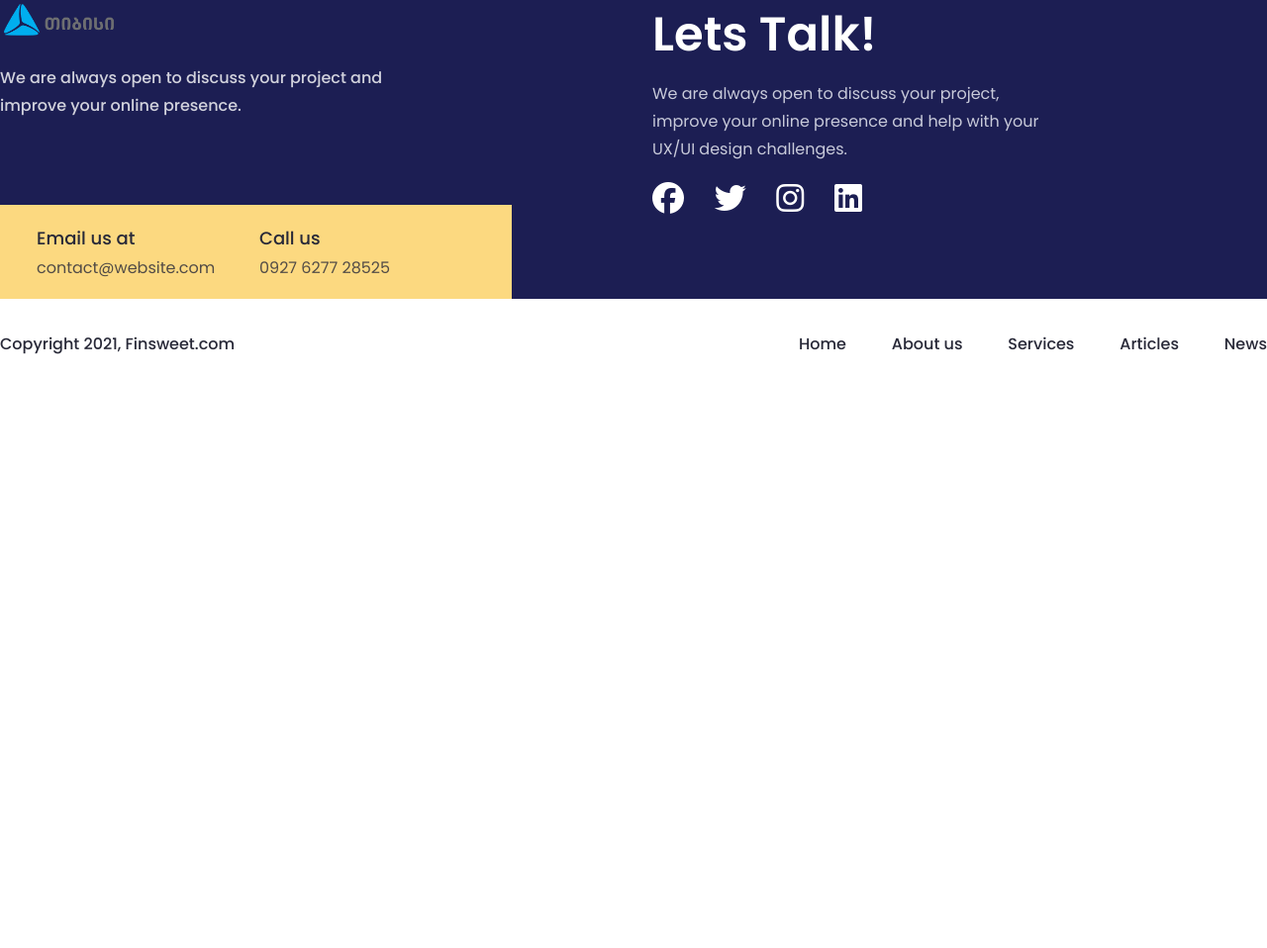
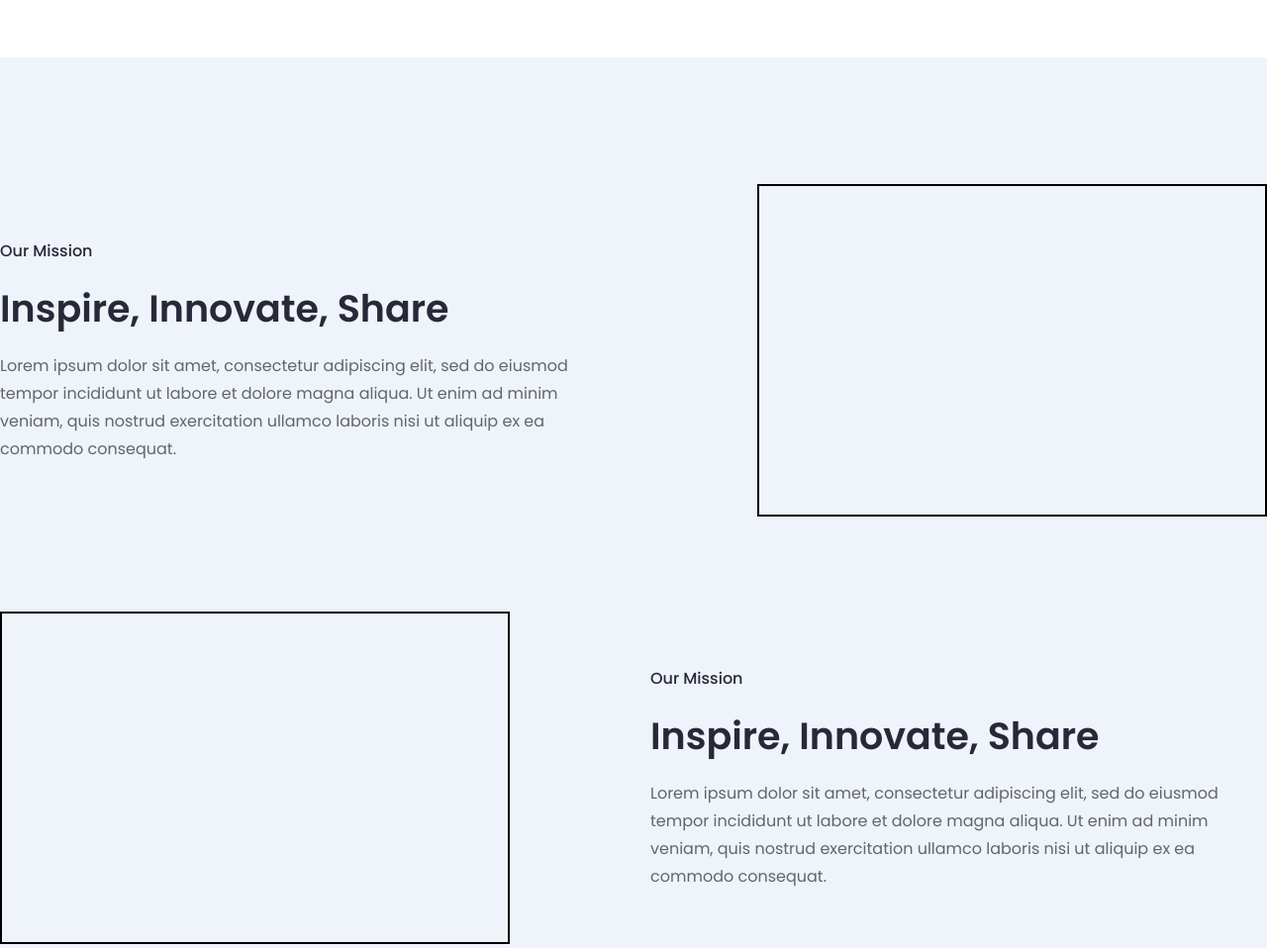
Before and after one commit to DatoTsagurishvili/Final-project-Dato-Tsagurishvili, a plain HTML site: page pages/aboutus.html in a window 1280 px wide. Shown: the part 1007-1965 px from the top of the page at 99% size. Before the commit the page ends 1401 px from the top, so only its background shows below. Drawn offline with Linux system fonts and the light colour scheme.

Commit message:
p2 section2 done
not responsive

```diff
--- a/pages/aboutus.html
+++ b/pages/aboutus.html
@@ -56,6 +56,32 @@
                 </div>
             </div>
         </section>
+        <section class="p2section2">
+            <div class="container">
+                <div class="card">
+                    <div class="text">
+                        <h6>Our Mission </h6>
+                        <h1>Inspire, Innovate, Share</h1>
+                        <p>Lorem ipsum dolor sit amet, consectetur adipiscing elit, sed do eiusmod tempor incididunt ut labore et dolore magna aliqua. Ut enim ad minim veniam, quis nostrud exercitation
+                             ullamco laboris nisi ut aliquip ex ea commodo consequat.</p>
+                    </div>
+                    <div class="image">
+
+                    </div>
+                </div>
+                <div>
+                    <div class="image">
+
+                    </div>
+                    <div class="text">
+                        <h6>Our Mission </h6>
+                        <h1>Inspire, Innovate, Share</h1>
+                        <p>Lorem ipsum dolor sit amet, consectetur adipiscing elit, sed do eiusmod tempor incididunt ut labore et dolore magna aliqua. Ut enim ad minim veniam, quis nostrud exercitation
+                             ullamco laboris nisi ut aliquip ex ea commodo consequat.</p>
+                    </div>
+                </div>
+            </div>
+        </section>
         <footer>
             <div class="container">
                 <div class="footerdiv1">
--- a/scss/_variables.scss
+++ b/scss/_variables.scss
@@ -7,5 +7,6 @@ $white:var(--white, #FFF);
 $hbuttontext:#585858;
 $royalblue:#2405F2;
 $hroyalblue: #1C1E53;
+$p2section2bgcolor: var(--accent, #EEF4FA);
 $font: 'Poppins', sans-serif;
 $font2: 'Manrope', sans-serif;
--- a/scss/styles/_p2section1.scss
+++ b/scss/styles/_p2section1.scss
@@ -1,4 +1,5 @@
 section.p2section1 {
+    margin: 128px 0 128px;
     & > div.container {
         @include container;
         & > div.texts {
--- a/scss/styles/_p2section2.scss
+++ b/scss/styles/_p2section2.scss
@@ -0,0 +1,51 @@
+section.p2section2 {
+    background-color: $p2section2bgcolor;
+    padding: 128px 0 128px;
+    & > div.container {
+        @include container;
+        & > div.card {
+            margin-bottom: 96px;
+        }
+        & > div {
+            display: flex;
+            justify-content: space-between;
+            align-items: center;
+            & > div.text {
+                width: 623px;
+                h6 {
+                    color: $dark-blue;
+                    font-family: $font;
+                    font-size: 16px;
+                    font-style: normal;
+                    font-weight: 500;
+                    line-height: 28px;
+                    margin-bottom: 16px;
+                }
+                h1 {
+                    color: $dark-blue;
+                    font-family: $font;
+                    font-size: 38px;
+                    font-style: normal;
+                    font-weight: 600;
+                    line-height: 56px;
+                    margin-bottom: 16px;
+                }
+                p {
+                    color: $dark-blue;
+                    font-family: $font;
+                    font-size: 16px;
+                    font-style: normal;
+                    font-weight: 400;
+                    line-height: 28px;
+                    opacity: 0.699999988079071;
+                    width: 100%;
+                }
+            }
+            & > div.image {
+                width: 515px;
+                height: 336px;
+                border: 2px solid black;
+            }
+        }
+    }
+}
```
Also changed, not shown: css/global.css, 1 other file. Lines whose indentation alone changed are shown as unchanged.
